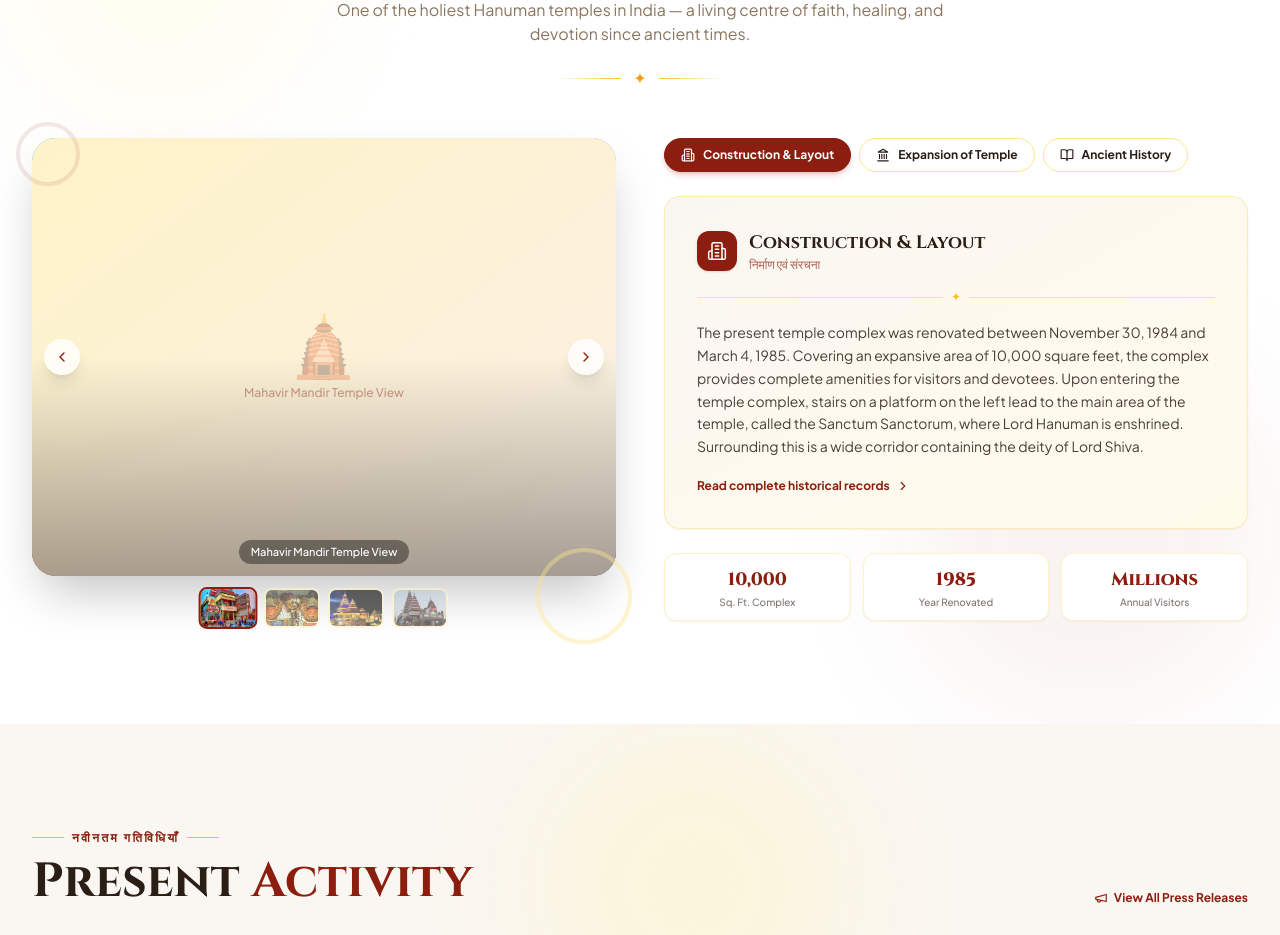
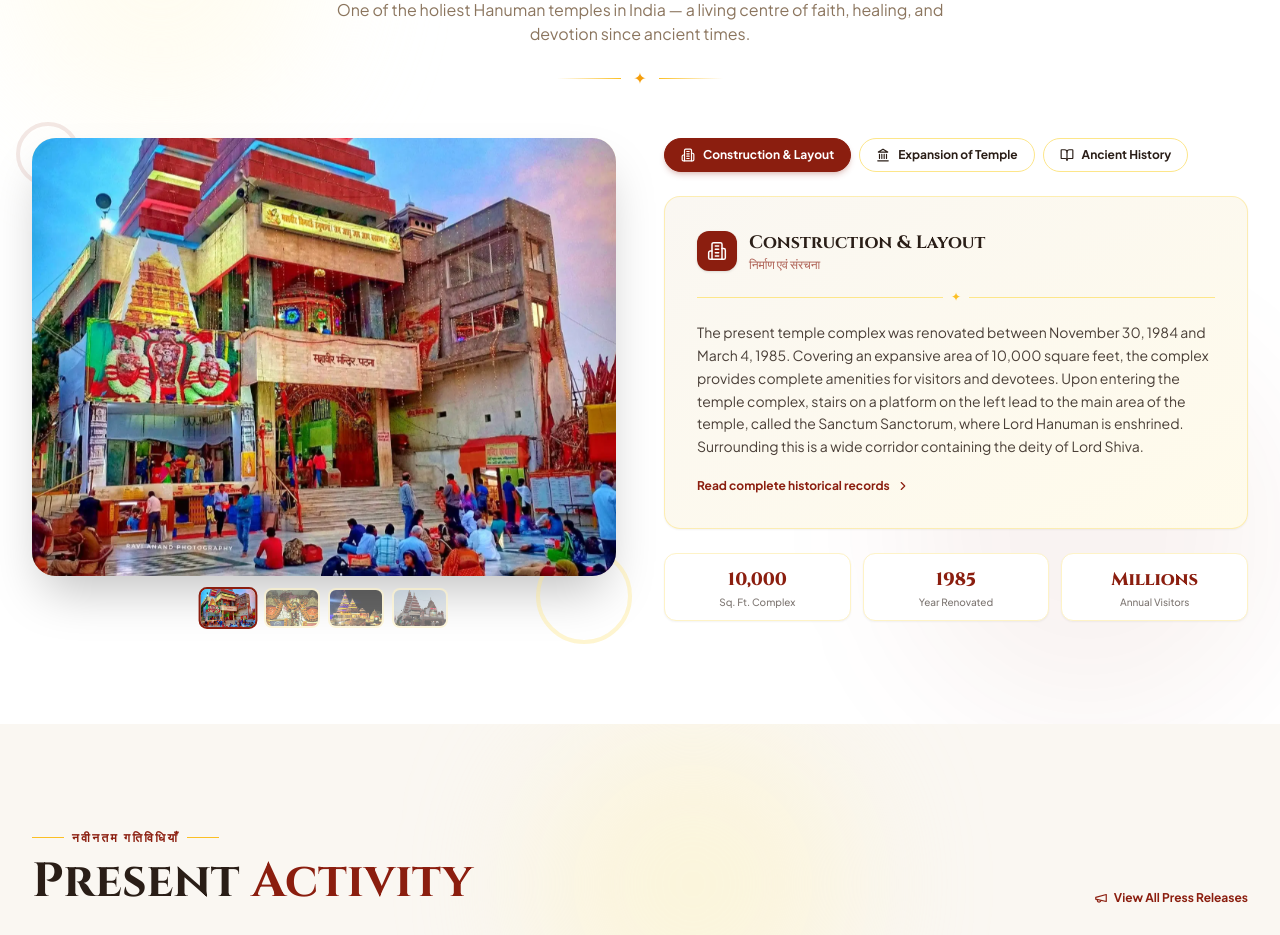
Before and after one commit to raunakjalan718/mahavir-mandir, a Next.js app: page / in a window 1280 px wide. Shown: the part 1820-2755 px from the top of the page. Built offline with nearby package versions, Linux system fonts and the light colour scheme.

Commit message:
fix: remove onError handlers hiding Sanctum images

```diff
--- a/src/components/SanctumHistory.tsx
+++ b/src/components/SanctumHistory.tsx
@@ -100,11 +100,7 @@ export default function SanctumHistory() {
                   animate={{ opacity: 1, scale: 1 }}
                   exit={{ opacity: 0, scale: 0.97 }}
                   transition={{ duration: 0.5 }}
-                  className="absolute inset-0 w-full h-full object-cover"
-                  onError={(e) => {
-                    // Fallback if image not found
-                    (e.target as HTMLImageElement).style.display = "none";
-                  }}
+                  className="absolute inset-0 w-full h-full object-cover z-10"
                 />
               </AnimatePresence>
 
@@ -153,7 +149,6 @@ export default function SanctumHistory() {
                     src={p.src}
                     alt={p.alt}
                     className="w-full h-full object-cover"
-                    onError={(e) => { (e.target as HTMLImageElement).style.display = "none"; }}
                   />
                 </button>
               ))}
```
